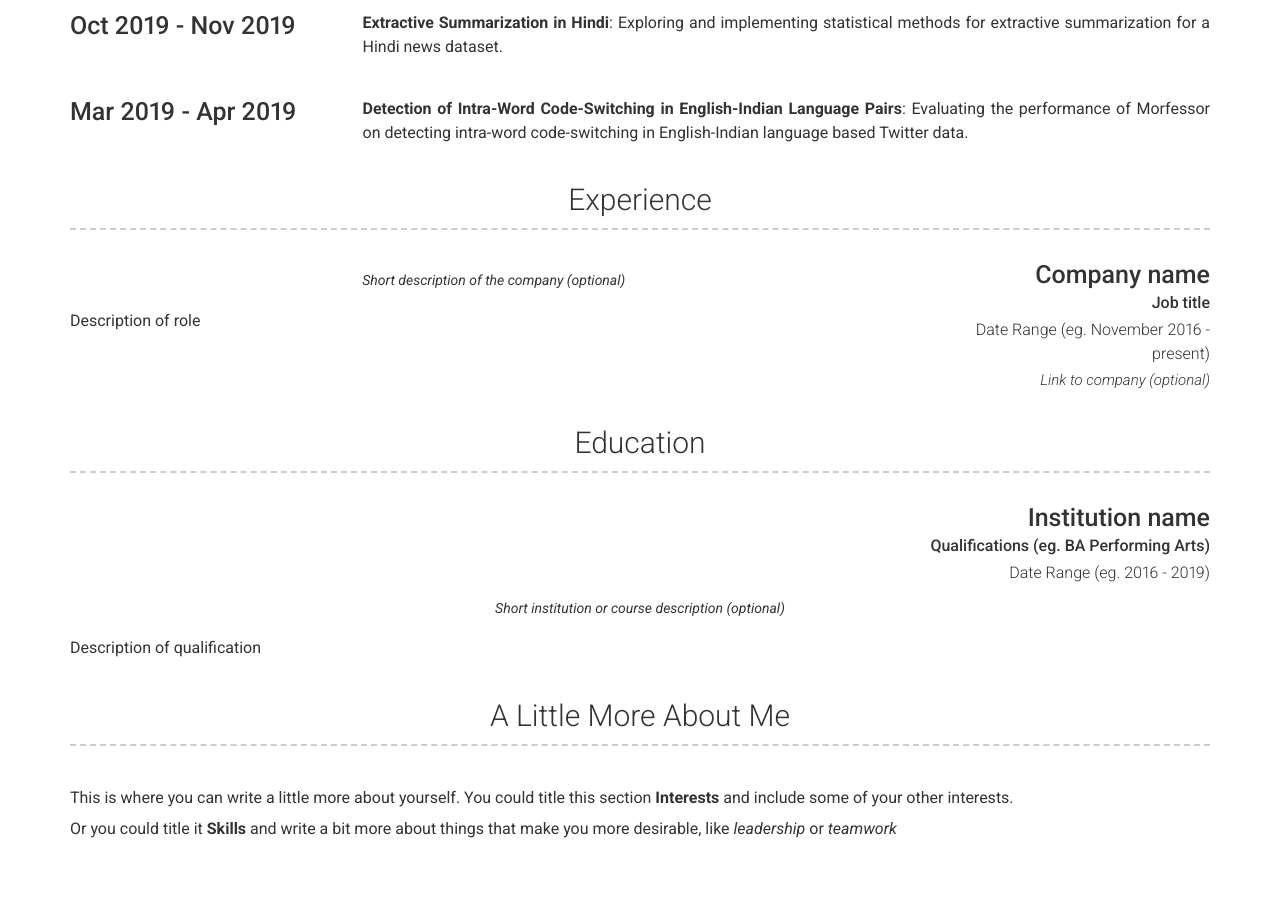
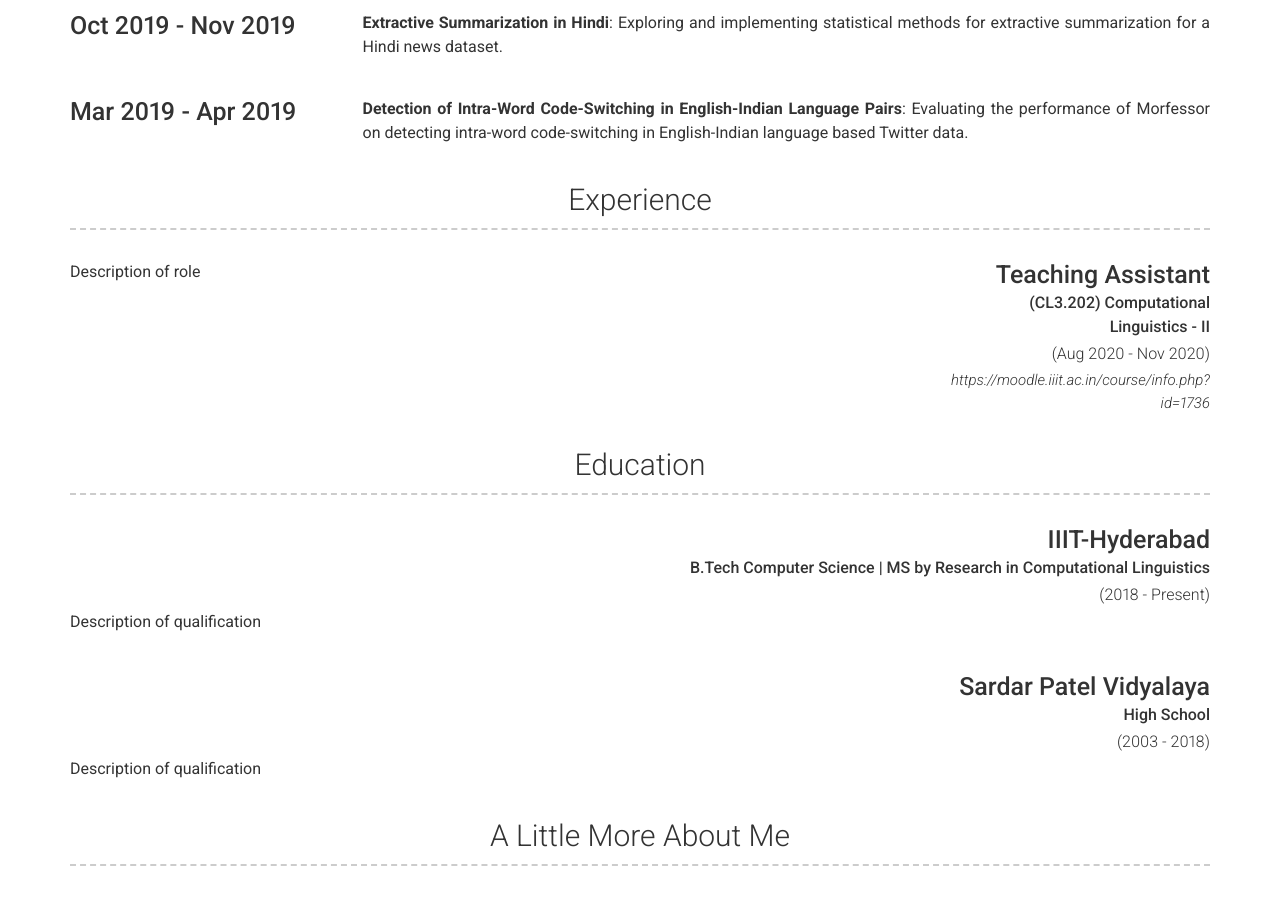
Before and after one commit to kvadityasrivatsa/kvadityasrivatsa.github.io, a Jekyll site: the page built from index.md, in a window 1280 px wide and 900 px high, scrolled down 1388 px. Built offline with Jekyll 4.4.1, drawn with Linux system fonts in a browser that asks for light colours; nearby versions of some CDN libraries; some of the changed text lies outside the part shown.

Commit message:
Update _config.yml

```diff
--- a/_config.yml
+++ b/_config.yml
@@ -51,7 +51,7 @@ facebook_username: kvaditya.srivatsa
 about_profile_image: images/profile.jpg
 about_content: | # this will include new lines to allow paragraphs
   I am a 3rd year undergrad student at the [International Institute of Information Technology-Hyderabad](https://www.iiit.ac.in/)(IIIT-H),
-  currently pursuing a Dual Degree towards a Bachelors in Computer Science and Masters in Computational Linguistics.
+  currently pursuing a Dual Degree towards a Bachelors in Computer Science and Masters by Research in Computational Linguistics.
   As part of my masters, I am presently a part of the [MT-NLP Lab](https://ltrc.iiit.ac.in/nlpmt/)
   at the [Language Technology Research Centre](https://ltrc.iiit.ac.in/) (LTRC) at IIIT-H,
   with [Dr. Manish Shrivastava](https://www.google.com/url?sa=t&rct=j&q=&esrc=s&source=web&cd=&cad=rja&uact=8&ved=2ahUKEwju5c2Ug_TuAhWFgdgFHcxoAFcQFjAAegQIARAD&url=http%3A%2F%2Fscholar.google.co.in%2Fcitations%3Fuser%3DsIvMnGQAAAAJ%26hl%3Den&usg=AOvVaw2YHxW1do-XZ_ILcU1ZIXPe) as my research advisor.
@@ -130,28 +130,62 @@ content:
 
 
   - title: Experience
+
     layout: list
     content:
+
+
+      #- layout: right
+      #  title: Company name
+      #  sub_title: Job title
+      #  caption: Date Range (eg. November 2016 - present)
+      #  link: Link to company (optional)
+      #  quote: >
+      #    Short description of the company (optional)
+      #  description: | # this will include new lines to allow paragraphs
+      #    Description of role
+
+
       - layout: right
-        title: Company name
-        sub_title: Job title
-        caption: Date Range (eg. November 2016 - present)
-        link: Link to company (optional)
-        quote: >
-          Short description of the company (optional)
+        title: Teaching Assistant
+        sub_title: (CL3.202) Computational Linguistics - II
+        caption: (Aug 2020 - Nov 2020)
+        link: https://moodle.iiit.ac.in/course/info.php?id=1736
+        #quote: Short description of the company (optional)
         description: | # this will include new lines to allow paragraphs
           Description of role
+
+
   - title: Education
     layout: list
     content:
+
+      #- layout: top-right
+      #  title: Institution name
+      #  sub_title: Qualifications (eg. BA Performing Arts)
+      #  caption: Date Range (eg. 2016 - 2019)
+      #  quote: >
+      #    Short institution or course description (optional)
+      #  description: | # this will include new lines to allow paragraphs
+      #    Description of qualification
+
       - layout: top-right
-        title: Institution name
-        sub_title: Qualifications (eg. BA Performing Arts)
-        caption: Date Range (eg. 2016 - 2019)
-        quote: >
-          Short institution or course description (optional)
+        title: IIIT-Hyderabad
+        sub_title: B.Tech Computer Science | MS by Research in Computational Linguistics
+        caption: (2018 - Present)
+        #quote: Short institution or course description (optional)
         description: | # this will include new lines to allow paragraphs
           Description of qualification
+
+      - layout: top-right
+        title: Sardar Patel Vidyalaya
+        sub_title: High School
+        caption: (2003 - 2018)
+        #quote: Short institution or course description (optional)
+        description: | # this will include new lines to allow paragraphs
+          Description of qualification
+
+
   - title: A Little More About Me
     layout: text
     content: | # this will include new lines to allow paragraphs
```
